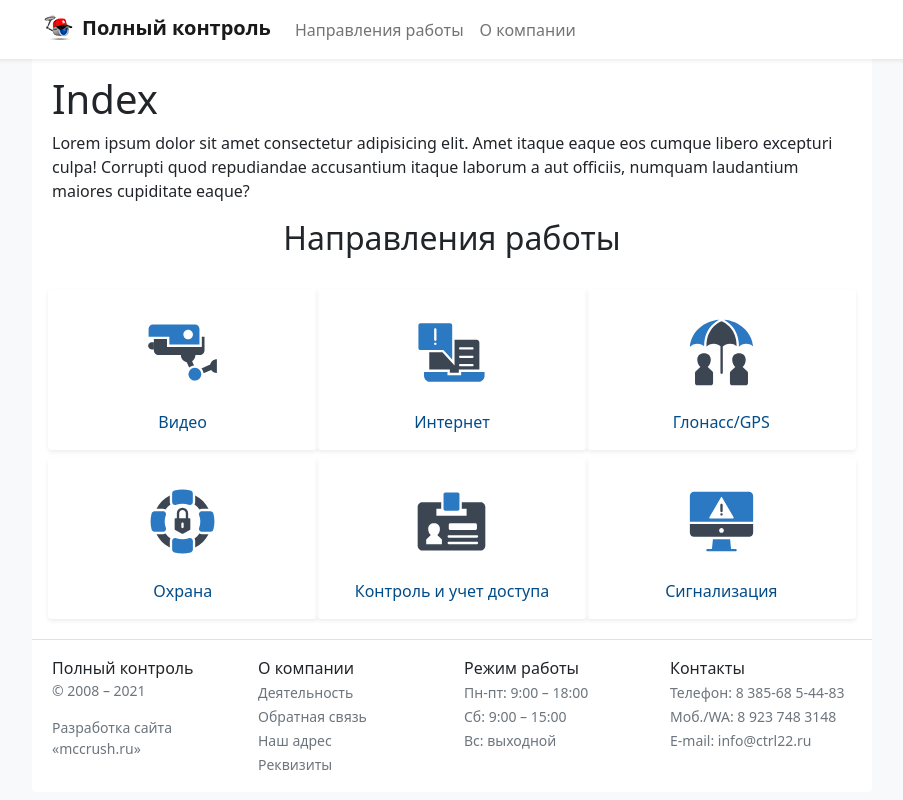
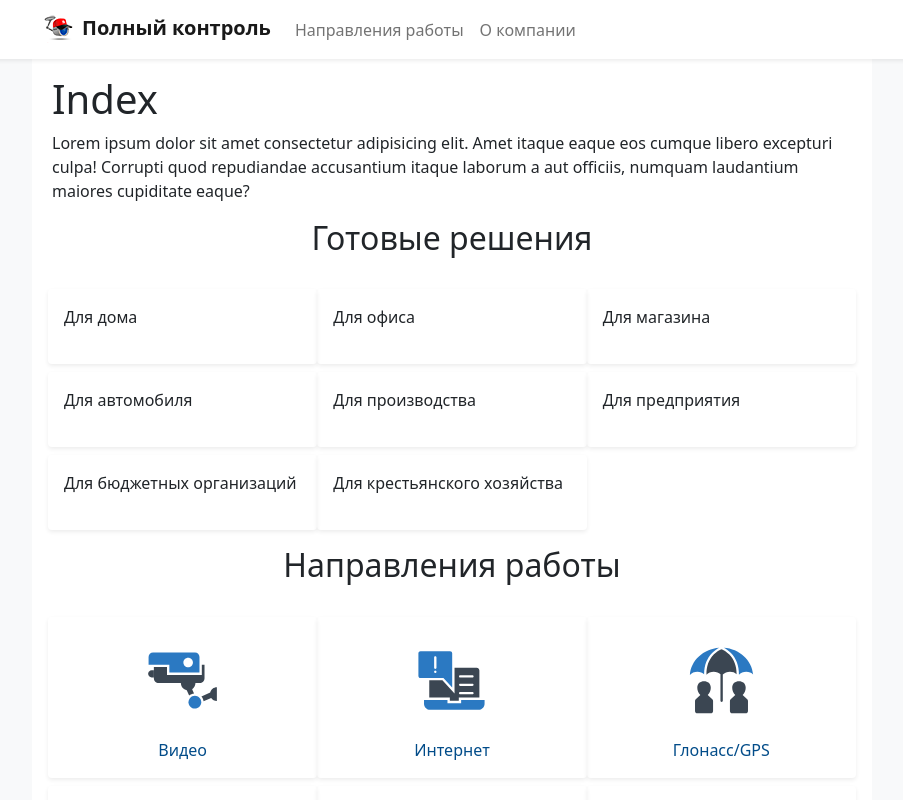
Before and after one commit to mccrush/ctrl2221, a Vue app: page / in a window 1280 px wide. Shown: the top 800 px of the page, without its empty margins (188-1091 px from the left). Built offline with nearby package versions, Linux system fonts and the light colour scheme.

Commit message:
Create block Reshens

```diff
--- /dev/null
+++ b/src/components/index/Reshens.vue
@@ -0,0 +1,48 @@
+<template>
+  <div class="row ps-2 pe-2 pb-3">
+    <h2 class="text-center mb-4">Готовые решения</h2>
+    <div
+      v-for="item in reshens"
+      :key="item.id"
+      class="
+        box
+        col-6 col-sm-4 col-xl-4
+        d-inline-block
+        shadow-sm
+        rounded
+        mt-2
+        p-3
+      "
+    >
+      {{ item.title }}
+    </div>
+  </div>
+</template>
+
+<script>
+import reshens from '../../data/reshens'
+
+export default {
+  data() {
+    return {
+      reshens
+    }
+  }
+}
+</script>
+
+<style scoped>
+a {
+  text-decoration: none;
+}
+
+.box {
+  min-height: 75px;
+  vertical-align: middle;
+  transition: 0.3s;
+}
+
+.box:hover {
+  box-shadow: 0 0.5rem 1rem rgba(0, 0, 0, 0.15) !important;
+}
+</style>
--- /dev/null
+++ b/src/data/reshens.js
@@ -0,0 +1,10 @@
+export default [
+  { id: '1', title: 'Для дома', alias: 'home' },
+  { id: '2', title: 'Для офиса', alias: 'ofice' },
+  { id: '3', title: 'Для магазина', alias: 'magazin' },
+  { id: '4', title: 'Для автомобиля', alias: 'avtomobil' },
+  { id: '5', title: 'Для производства', alias: 'proizvodstvo' },
+  { id: '6', title: 'Для предприятия', alias: 'predpriyatie' },
+  { id: '7', title: 'Для бюджетных организаций', alias: 'budzhet' },
+  { id: '8', title: 'Для крестьянского хозяйства', alias: 'krestian' }
+]
--- a/src/views/Index.vue
+++ b/src/views/Index.vue
@@ -8,15 +8,18 @@
         accusantium itaque laborum a aut officiis, numquam laudantium maiores
         cupiditate eaque?
       </p>
+      <Reshens />
       <Napravs />
     </div>
   </div>
 </template>
 
 <script>
+import Reshens from '../components/index/Reshens'
 import Napravs from '../components/index/Napravs'
 export default {
   components: {
+    Reshens,
     Napravs
   }
 }
--- a/src/views/Page.vue
+++ b/src/views/Page.vue
@@ -59,3 +59,10 @@ export default {
   }
 }
 </script>
+
+<style scoped>
+a:hover,
+a:active {
+  text-decoration: none;
+}
+</style>
```
